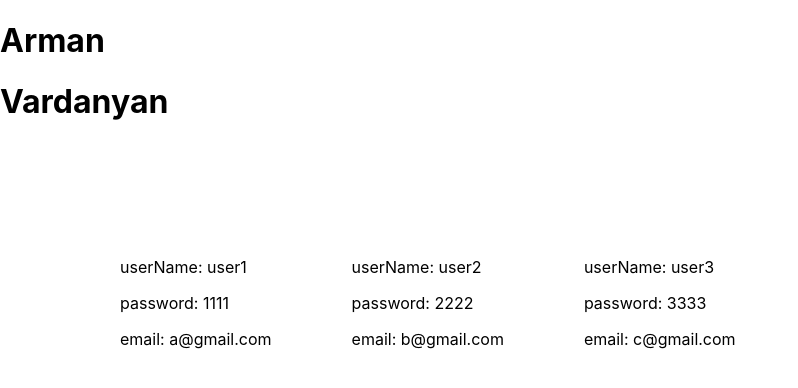
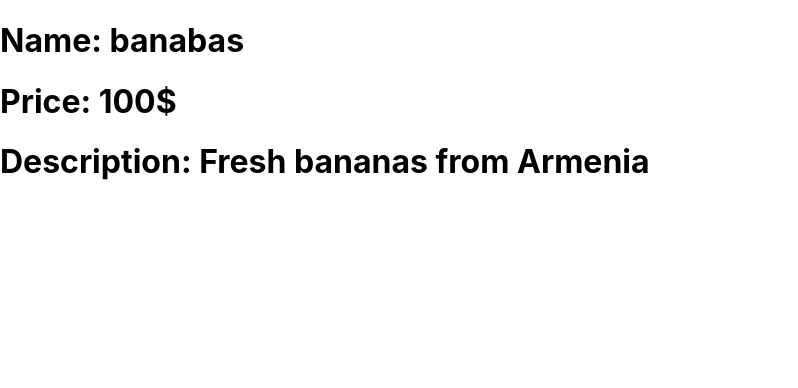
Before and after one commit to Arman7171/bitschoolProject, a React (Create React App) app: page / in a window 1280 px wide. Shown: the top 388 px of the page, without its empty margins (0-798 px from the left). Built offline with nearby package versions, Linux system fonts and the light colour scheme.

Commit message:
home work 4

```diff
--- a/src/App.js
+++ b/src/App.js
@@ -1,20 +1,36 @@
 import React from 'react';
 import GetFullName from './Components/FullName'
 import UserInfo from './Components/Info'
+import Product from './Components/Product'
+// HomeWork 2
+
+// function App() {
+//   var users = [
+//     {userName: 'user1', password: 1111, email: 'a@gmail.com'},
+//     {userName: 'user2', password: 2222, email: 'b@gmail.com'},
+//     {userName: 'user3', password: 3333, email: 'c@gmail.com'},
+// ]
+//   return (
+//     <div className="App">
+//       <GetFullName name='Arman' lastName='Vardanyan' />
+//       <UserInfo users={users} />
+//     </div>
+//   );
+// }
 
 
+
+//HomeWork 3
+
 function App() {
-  var users = [
-    {userName: 'user1', password: 1111, email: 'a@gmail.com'},
-    {userName: 'user2', password: 2222, email: 'b@gmail.com'},
-    {userName: 'user3', password: 3333, email: 'c@gmail.com'},
-]
+
   return (
     <div className="App">
-      <GetFullName name='Arman' lastName='Vardanyan' />
-      <UserInfo users={users} />
+      <Product name='banabas' price='100$' description='Fresh bananas from Armenia' />
     </div>
   );
 }
 
+
+
 export default App;
--- /dev/null
+++ b/src/Components/Description.jsx
@@ -0,0 +1,12 @@
+import React, { Component } from "react";
+
+export default class Description extends Component {
+  constructor(props) {
+    super(props);
+  }
+  render() {
+    return(
+        <h1>Description: {this.props.description}</h1>
+    );
+  }
+}
--- /dev/null
+++ b/src/Components/Name.jsx
@@ -0,0 +1,12 @@
+import React, { Component } from "react";
+
+export default class Name extends Component {
+  constructor(props) {
+    super(props);
+  }
+  render() {
+    return(
+        <h1>Name: {this.props.name}</h1>
+    );
+  }
+}
--- /dev/null
+++ b/src/Components/Price.jsx
@@ -0,0 +1,12 @@
+import React, { Component } from "react";
+
+export default class Price extends Component {
+  constructor(props) {
+    super(props);
+  }
+  render() {
+    return(
+        <h1>Price: {this.props.price}</h1>
+    );
+  }
+}
--- /dev/null
+++ b/src/Components/Product.jsx
@@ -0,0 +1,19 @@
+import React, { Component } from "react";
+import Name from './Name'
+import Price from './Price'
+import Description from './Description'
+
+export default class Product extends Component {
+  constructor(props) {
+    super(props);
+  }
+  render() {
+    return(
+        <div>
+            <Name name={this.props.name} />
+            <Price price={this.props.price} />
+            <Description description={this.props.description} />
+        </div>
+    );
+  }
+}
```
